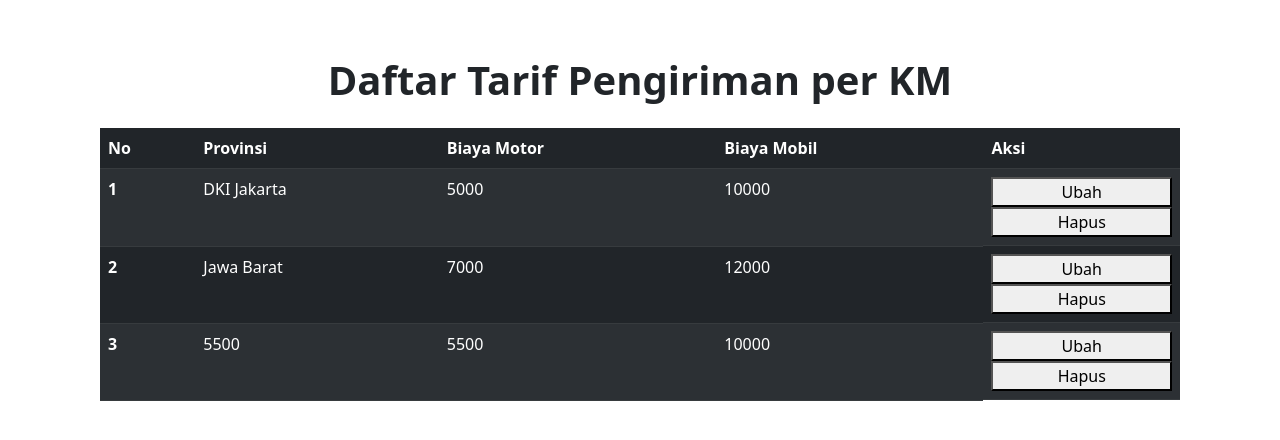
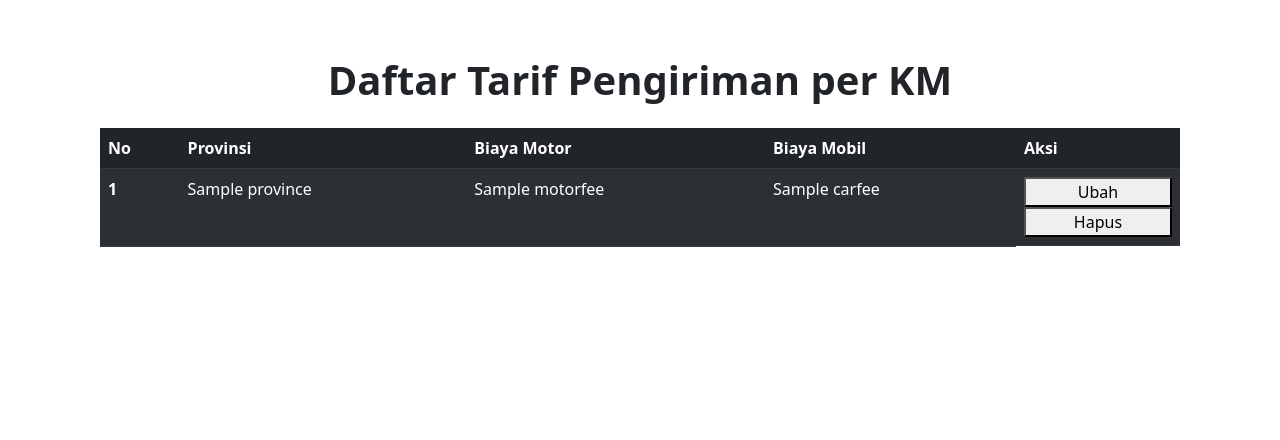
Before and after one commit to Emilicos/basdat-tk, a Django app: template pengiriman_tarif_per_km/templates/show_tarif.html in a window 1280 px wide. Shown: the part 57-497 px from the top of the page. Run offline with Django 4.2, Linux system fonts and the light colour scheme; the template is opened without the code that fills it: most values are stand-ins (such as "Sample title", 1, 10 or a date in 2020).

Commit message:
get complete

```diff
--- a/TK2/settings.py
+++ b/TK2/settings.py
@@ -45,7 +45,8 @@ INSTALLED_APPS = [
     'makanan',
     'authentication',
     'restoran',
-    'trigger_5'
+    'trigger_5',
+    'resto_pay',
 ]
 
 MIDDLEWARE = [
--- a/pengiriman_tarif_per_km/templates/show_tarif.html
+++ b/pengiriman_tarif_per_km/templates/show_tarif.html
@@ -25,43 +25,26 @@
                   </tr>
                 </thead>
                 <tbody>
+                  {% for item in delivery_fee_per_km_nodump %}
                     <tr>
-                    <th scope="row">1</th>
-                    <td> DKI Jakarta </td>
-                    <td>5000</td>
-                    <td>10000</td>
+                      <th scope="row"> {{forloop.counter}} </th>
+                      <td> {{item.province}} </td>
+                      <td> {{item.motorfee}} </td>
+                      <td> {{item.carfee}} </td>
                       <td class = "flex flex-col">
-                        <button type="button" data-bs-toggle = "modal" data-bs-target = "#modalTarif"> Ubah </button>
+                          <button type="button" data-bs-toggle = "modal" data-bs-target = "#modalTarif-{{forloop.counter}}"> Ubah </button>
                           <a href="/tarif/" class = "w-full flex-col flex text-decoration-none"><button> Hapus </button></a>
                       </td>
                     </tr>
-                  <tr>
-                    <th scope="row">2</th>
-                    <td>Jawa Barat</td>
-                    <td>7000</td>
-                    <td>12000</td>
-                    <td class = "flex flex-col">
-                        <button data-bs-toggle = "modal" data-bs-target = "#modalTarif"> Ubah </button>
-                        <a href="/tarif/" class = "w-full flex-col flex text-decoration-none"><button> Hapus </button></a>
-                    </td>
-                  </tr>
-                  <tr>
-                    <th scope="row">3</th>
-                    <td>5500</td>
-                    <td>5500</td>
-                    <td>10000</td>
-                    <td class = "flex flex-col">
-                        <button data-bs-toggle = "modal" data-bs-target = "#modalTarif"> Ubah </button>
-                        <a href="/tarif/" class = "w-full flex-col flex text-decoration-none"><button> Hapus </button></a>
-                    </td>
-                  </tr>
+                  {% endfor %}
                 </tbody>
               </table>
         </div>
     </div>
 
+    {% for item in delivery_fee_per_km %}
       <form id = "idModal" action="">
-        <div class="modal fade" id="modalTarif" tabindex="-1" role="dialog" aria-labelledby="modalTarifLabel" aria-hidden="true">
+          <div class="modal fade" id="modalTarif-{{forloop.counter}}" tabindex="-1" role="dialog" aria-labelledby="modalTarifLabel" aria-hidden="true">
               <div class="modal-dialog" role="document">
                 <div class="modal-content">
                   <div class="modal-header">
@@ -76,15 +59,15 @@
                       <div id = "errorMessage"> </div>
                       <div class="form-group mt-4 flex justify-center items-center gap-x-4">
                           <label for="provinsi" class="font-bold mb-2"> Provinsi: </label>
-                        <input type="text" class="form-control" id="provinsi" value = "DKI Jakarta" aria-describedby="emailHelp" placeholder="Masukkan nama provinsi" aria-required="Input Tidak Boleh Kosong!" disabled>
+                          <input type="text" class="form-control" id="provinsi-{{forloop.counter}}" value = "DKI Jakarta" aria-describedby="emailHelp" placeholder="Masukkan nama provinsi" aria-required="Input Tidak Boleh Kosong!" disabled>
                         </div>
                         <div class="form-group mt-4 flex justify-center items-center gap-x-4">
                           <label class="font-bold mb-2" for="tarif-motor"> Tarif Motor: </label>
-                        <input type="number" value = "5000" class="form-control" id="tarif-motor" aria-describedby="emailHelp" placeholder="Masukkan tarif motor" aria-required="Input Tidak Boleh Kosong!"  >
+                          <input type="number" class="form-control" id="tarif-motor-{{forloop.counter}}" value = "12000" aria-describedby="emailHelp" placeholder="Masukkan tarif motor" aria-required="Input Tidak Boleh Kosong!"  >
                         </div>
                         <div class="form-group mt-4 flex justify-center items-center gap-x-4">
                           <label class="font-bold mb-2" for="tarif-mobil"> Tarif Mobil: </label>
-                        <input type="number" value = "10000" class="form-control" id="tarif-mobil" aria-describedby="emailHelp" placeholder="Masukkan tarif mobil" aria-required="Input Tidak Boleh Kosong!" >
+                          <input type="number" class="form-control" id="tarif-mobil-{{forloop.counter}}" value="5000" aria-describedby="emailHelp" placeholder="Masukkan tarif mobil" aria-required="Input Tidak Boleh Kosong!" >
                         </div>
                   </div>
                   <div class="modal-footer flex flex-col items-center">
@@ -94,11 +77,25 @@
               </div>
             </div>
       </form>
+    {% endfor %}
 
     <script src="https://ajax.googleapis.com/ajax/libs/jquery/3.6.0/jquery.min.js"></script>
     <script>
+      var number = "{{delivery_length}}"
+      var data = String.raw`{{delivery_fee_per_km | safe}}`
+      var parsed = JSON.parse(data)
+      // for(let i = 0; i < delivery.length; i++){
+      //   console.log("ada 10")
+      // }
+    function changeModalInput(id){
+      console.log(parsed[id])
+        $(`#tarif-motor-${id+1}`).val(parsed[id].motorfee)
+        $(`#provinsi-${id+1}`).val(parsed[id].province)
+        $(`#tarif-mobil-${id+1}`).val(parsed[id].carfee)
+    }
 
-      $("#idModal").submit(function(e){
+    for(let i = 1; i <= number; i++){
+      $(`#idModal-${i}`).submit(function(e){
           e.preventDefault()
           var provinsi = $("#provinsi").val()
           var tarifMotor = $("#tarif-motor").val()
@@ -111,6 +108,14 @@
             window.location.href = window.location.protocol + "//" + window.location.host + "/" + "tarif/"
           }
         })
+    }
+
+    $(document).ready(function (){
+      for(let i = 0 ; i <= number ; i++){
+        changeModalInput(i)
+      }
+
+    })
     </script>
 
     {% endblock content %}
```
Also changed, not shown: pengiriman_tarif_per_km/views.py (+33 -0 lines), resto_pay/migrations/__init__.py (deleted), resto_pay/templates/resto_pay.html (renamed from templates/resto_pay.html), resto_pay/templates/resto_pay_isi_saldo.html (renamed from templates/resto_pay_isi_saldo.html), resto_pay/templates/resto_pay_tarik_saldo.html (renamed from templates/resto_pay_tarik_saldo.html). Lines whose indentation alone changed are shown as unchanged.
